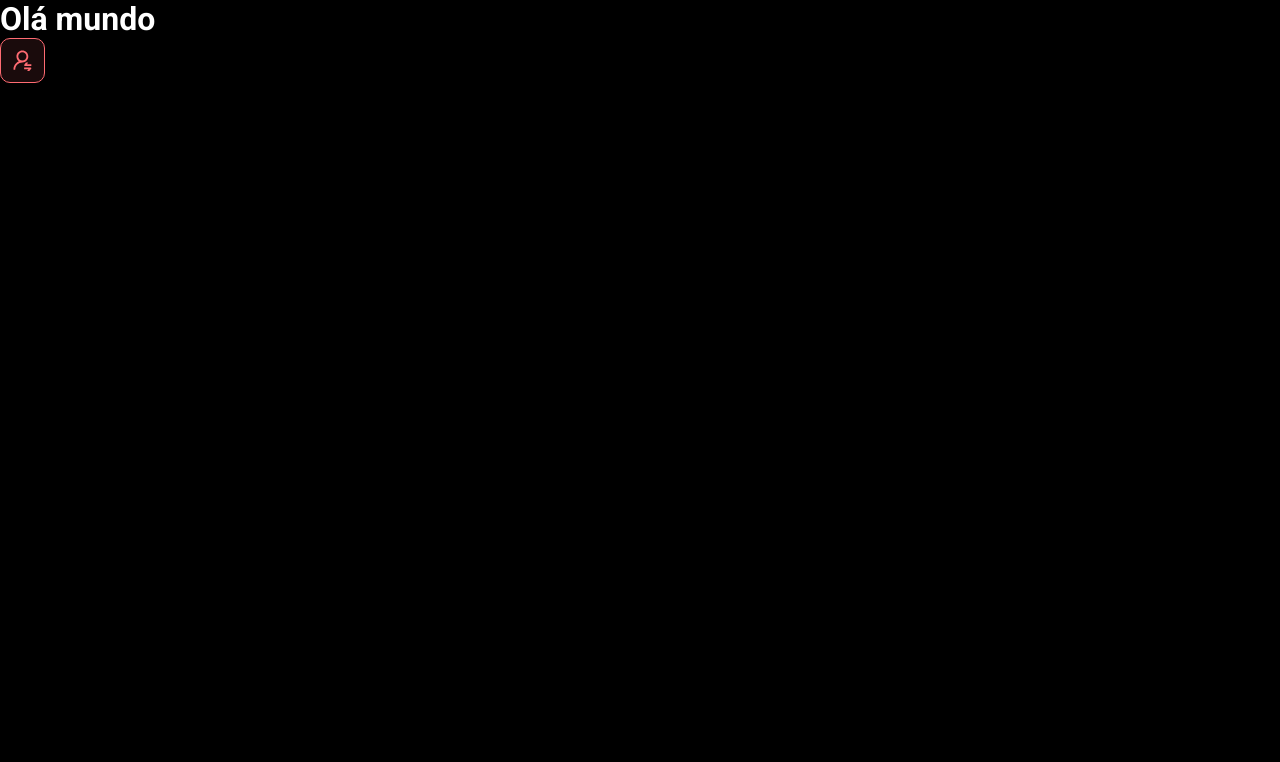
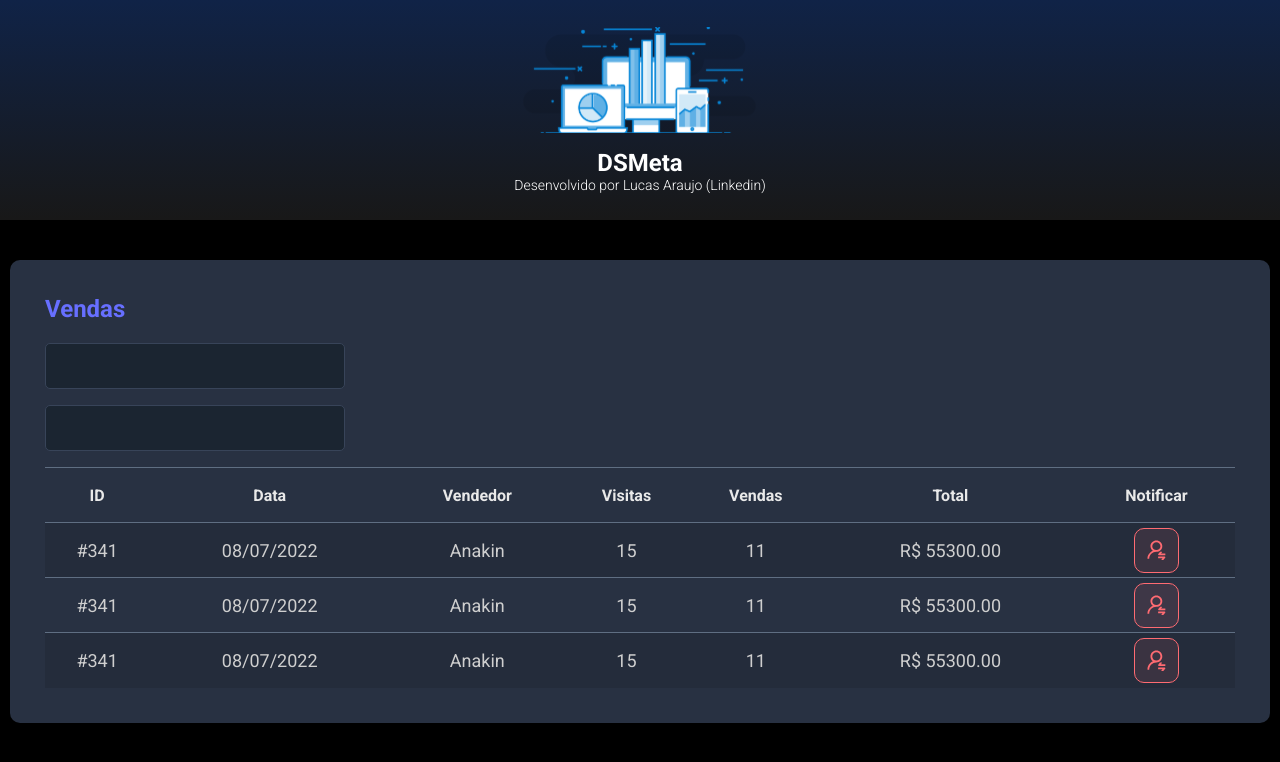
Before and after one commit to lucarauj/dsmeta, a React (Vite) app in the folder frontend/: page / in a window 1280 px wide. Shown: the top 762 px of the page. Built offline with nearby package versions, Linux system fonts and the light colour scheme.

Commit message:
Outros componentes

```diff
--- a/frontend/src/App.tsx
+++ b/frontend/src/App.tsx
@@ -1,10 +1,16 @@
-import NotificationButton from "./components/NotificationButton"
+import Header from './components/Header'
+import SalesCard from './components/SalesCard'
 
 function App() {
   return (
     <>
-      <h1>Olá mundo</h1>
-      <NotificationButton />
+      <Header />
+      <main>
+        <section id="sales">
+          <div className="dsmeta-container"></div>
+          <SalesCard />
+        </section>
+      </main>
     </>
   )
 }
--- /dev/null
+++ b/frontend/src/components/Header/index.tsx
@@ -0,0 +1,20 @@
+import logo from '../../assets/img/logo.svg'
+
+import './styles.css'
+
+function Header() {
+    return (
+        <header>
+            <div className="dsmeta-logo-container">
+                <img src={logo} alt="DSMeta" />
+                <h1>DSMeta</h1>
+                <p>Desenvolvido por
+                    <a href="https://www.linkedin.com/in/lucas-araujo-1892a320b/"> Lucas Araujo (Linkedin)</a>
+                </p>
+            </div>
+        </header>
+
+    )
+}
+
+export default Header
--- /dev/null
+++ b/frontend/src/components/Header/styles.css
@@ -0,0 +1,30 @@
+header {
+    background: linear-gradient(180deg, #102347 0%, #181818 100%);
+    height: 220px;
+    display: flex;
+    align-items: center;
+    justify-content: center;
+}
+
+.dsmeta-logo-container {
+    display: flex;
+    flex-direction: column;
+    align-items: center;
+}
+
+.dsmeta-logo-container img {
+    width: 235px;
+    height: 106.07px;
+    top: 28px;
+    left: 43px;
+}
+
+.dsmeta-logo-container h1 {
+    margin-top: 15px;
+    font-size: 24px;
+}
+
+.dsmeta-logo-container p {
+    font-weight: 300;
+    font-size: 14px;
+}
--- /dev/null
+++ b/frontend/src/components/SalesCard/index.tsx
@@ -0,0 +1,78 @@
+
+import NotificationButton from '../NotificationButton'
+import './styles.css'
+
+function SalesCard() {
+    return (
+        <div className="dsmeta-card">
+            <h2 className="dsmeta-sales-title">Vendas</h2>
+            <div>
+                <div className="dsmeta-input-container">
+                    <input className="dsmeta-input" type="text" />
+                </div>
+                <div className="dsmeta-input-container">
+                    <input className="dsmeta-input" type="text" />
+                </div>
+            </div>
+
+            <div>
+                <table className="dsmeta-table">
+                    <thead>
+                        <tr>
+                            <th className="show900">ID</th>
+                            <th className="show576">Data</th>
+                            <th>Vendedor</th>
+                            <th className="show900">Visitas</th>
+                            <th className="show900">Vendas</th>
+                            <th>Total</th>
+                            <th>Notificar</th>
+                        </tr>
+                    </thead>
+                    <tbody>
+                        <tr>
+                            <td className="show900">#341</td>
+                            <td className="show576">08/07/2022</td>
+                            <td>Anakin</td>
+                            <td className="show900">15</td>
+                            <td className="show900">11</td>
+                            <td>R$ 55300.00</td>
+                            <td>
+                                <div className="dsmeta-red-btn-container">
+                                    <NotificationButton />
+                                </div>
+                            </td>
+                        </tr>
+                        <tr>
+                            <td className="show900">#341</td>
+                            <td className="show576">08/07/2022</td>
+                            <td>Anakin</td>
+                            <td className="show900">15</td>
+                            <td className="show900">11</td>
+                            <td>R$ 55300.00</td>
+                            <td>
+                                <div className="dsmeta-red-btn-container">
+                                    <NotificationButton />
+                                </div>
+                            </td>
+                        </tr>
+                        <tr>
+                            <td className="show900">#341</td>
+                            <td className="show576">08/07/2022</td>
+                            <td>Anakin</td>
+                            <td className="show900">15</td>
+                            <td className="show900">11</td>
+                            <td>R$ 55300.00</td>
+                            <td>
+                                <div className="dsmeta-red-btn-container">
+                                    <NotificationButton />
+                                </div>
+                            </td>
+                        </tr>
+                    </tbody>
+                </table>
+            </div>
+        </div>
+    )
+}
+
+export default SalesCard
--- /dev/null
+++ b/frontend/src/components/SalesCard/styles.css
@@ -0,0 +1,97 @@
+.dsmeta-card {
+    background-color: #283142;
+    border-radius: 10px;
+    padding: 30px 10px;
+}
+
+.dsmeta-sales-title {
+    color: #676FFF;
+    font-size: 24px;
+    margin-bottom: 20px;
+}
+
+.dsmeta-input {
+    width: 100%;
+    height: 46px;
+    background-color: #1B2531;
+    border: 1px solid #384459;
+    border-radius: 5px;
+    color: #9AAABE;
+    padding: 20px;
+    font-size: 18px;
+}
+
+.dsmeta-input-container {
+    margin-bottom: 16px;
+    max-width: 300px;
+}
+
+.dsmeta-table {
+    width: 100%;
+    border-spacing: 0;
+    border-collapse: collapse;
+}
+
+.dsmeta-table thead {
+    height: 55px;
+    font-size: 16px;
+    color: #E9E9E9;
+    font-weight: 700;
+}
+
+.dsmeta-table tbody {
+    color: #CFCFCF;
+    font-weight: 400;
+    font-size: 14px;
+    text-align: center;
+}
+
+.dsmeta-table tr {
+    height: 74px;
+    border-top: 1px solid #5F6E82;
+}
+
+.dsmeta-table tbody tr:nth-child(odd) {
+    background-color: #242C3B;
+}
+
+.dsmeta-table tbody tr:hover>td {
+    background-color: #384459;
+}
+
+.dsmeta-red-btn-container {
+    display: flex;
+    justify-content: center;
+}
+
+.show576 {
+    display: none;
+}
+
+@media (min-width: 576px) {
+    .show576 {
+        display: table-cell;
+    }
+
+    .dsmeta-card {
+        padding: 35px;
+    }
+
+    .dsmeta-table tr {
+        height: 55px;
+    }
+
+    .dsmeta-table tbody {
+        font-size: 18px;
+    }
+}
+
+.show900 {
+    display: none;
+}
+
+@media (min-width: 900px) {
+    .show900 {
+        display: table-cell;
+    }
+}
--- a/frontend/src/index.css
+++ b/frontend/src/index.css
@@ -19,3 +19,12 @@
     color: unset;
     text-decoration: none;
 }
+
+#sales {
+  padding: 40px 10px;
+}
+
+.dsmeta-input-container {
+  margin-bottom: 16px;
+  max-width: 300px;
+}
```
Also changed, not shown: frontend/src/assets/img/logo.svg (added).
